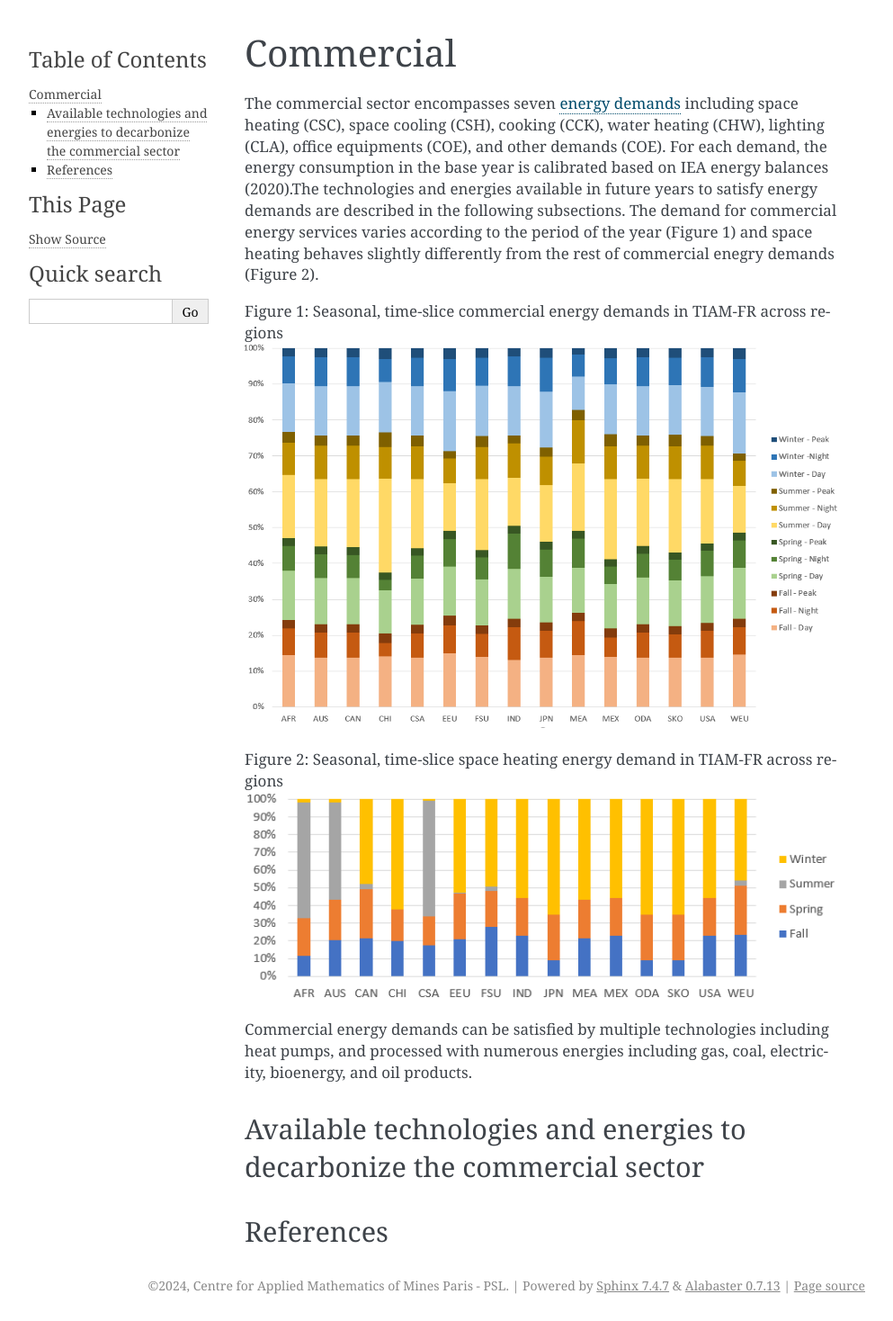
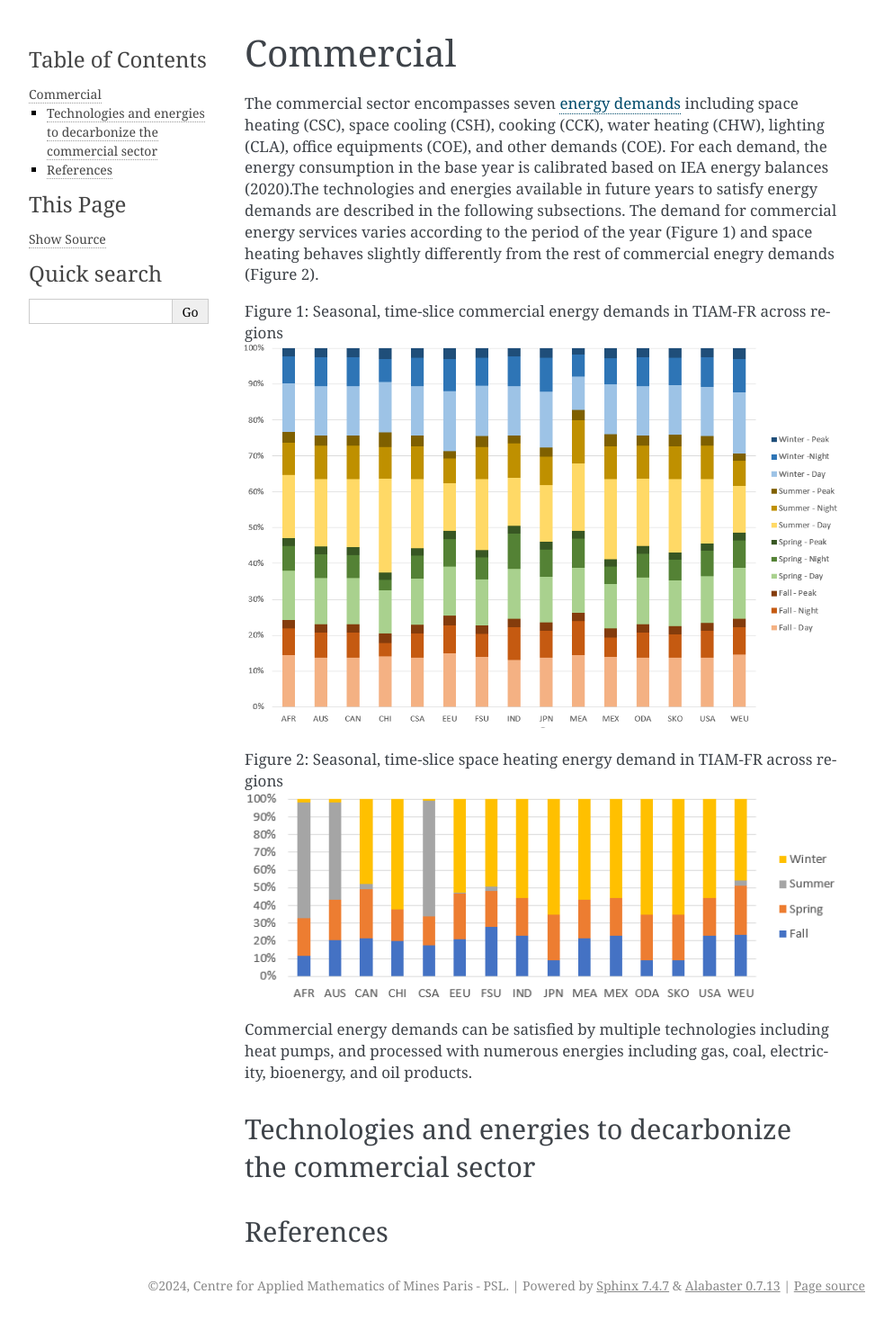
Before and after one commit to LucasDesport/tiam-fr, a Sphinx documentation site: the page built from docs/energy-sectors/commercial.md, in a window 1280 px wide. Shown: the whole page at 90% size, without its empty margins (148-1141 px from the left). Built offline with Sphinx 7.4.7, drawn with Linux system fonts in a browser that asks for light colours; pages that are not in the unit, such as notebooks, are missing from menus.

Commit message:
Update commercial.md

```diff
--- a/docs/energy-sectors/commercial.md
+++ b/docs/energy-sectors/commercial.md
@@ -11,6 +11,6 @@ Figure 2: Seasonal, time-slice space heating energy demand in TIAM-FR across reg
 
 Commercial energy demands can be satisfied by multiple technologies including heat pumps, and processed with numerous energies including gas, coal, electricity, bioenergy, and oil products.
 
-## Available technologies and energies to decarbonize the commercial sector
+## Technologies and energies to decarbonize the commercial sector
 
 ## References
```
